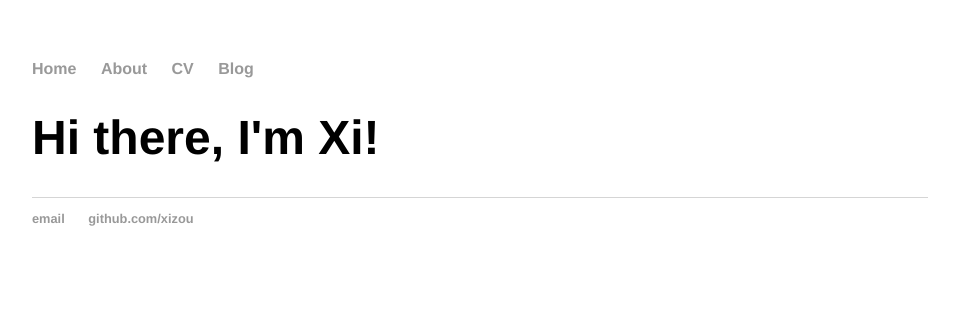
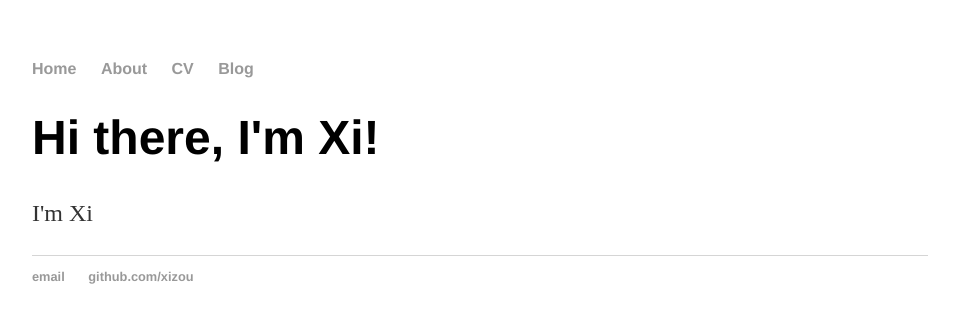
Before and after one commit to xizou/xizou.github.io, a Jekyll site: the page built from index.html, in a window 1280 px wide. Shown: the top 323 px of the page, without its empty margins (160-1119 px from the left). Built offline with Jekyll 4.4.1, drawn with Linux system fonts in a browser that asks for light colours.

Commit message:
Update index.html

```diff
--- a/index.html
+++ b/index.html
@@ -1,28 +1,8 @@
-<!DOCTYPE html>
-<html>
-	<head>
-		<title>Xi Zou</title>
-		<!-- link to main stylesheet -->
-		<link rel="stylesheet" type="text/css" href="/css/main.css">
-	</head>
-	<body>
-		<nav>
-    		<ul>
-        		<li><a href="/">Home</a></li>
-	        	<li><a href="/about">About</a></li>
-        		<li><a href="/cv">CV</a></li>
-        		<li><a href="/blog">Blog</a></li>
-    		</ul>
-		</nav>
-		<div class="container">
-    		<div class="blurb">
-        		<h1>Hi there, I'm Xi!</h1>
-		</div><!-- /.container -->
-		<footer>
-    		<ul>
-        		<li><a href="mailto:xizou@unipv.it">email</a></li>
-        		<li><a href="https://github.com/xizou">github.com/xizou</a></li>
-			</ul>
-		</footer>
-	</body>
-</html>
+---
+layout: default
+title: Xi's site
+---
+<div class="blurb">
+	<h1>Hi there, I'm Xi!</h1>
+	<p>I'm Xi</p>
+</div><!-- /.blurb -->
```
